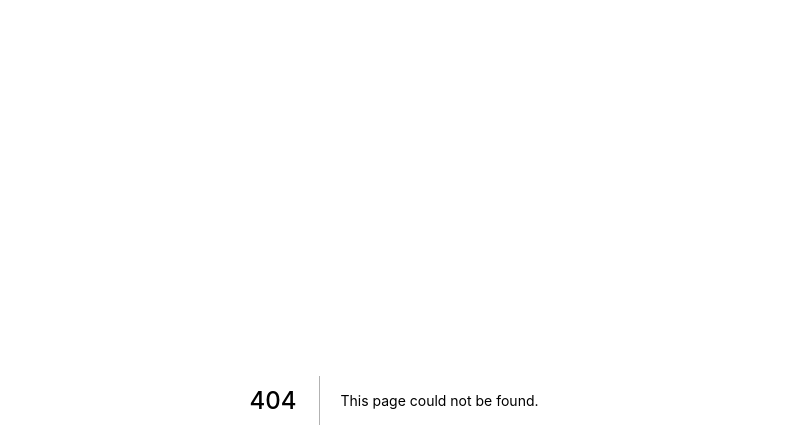
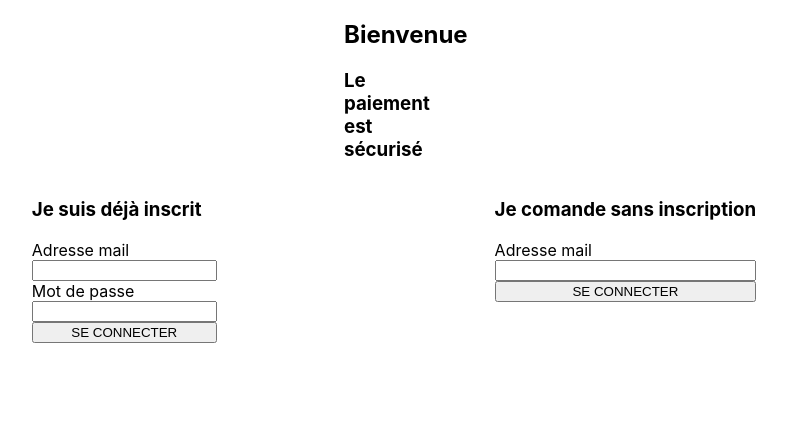
Before and after one commit to ComicScrip/locab, a Next.js app: page /recap in a window 1280 px wide. Before the commit this address had no page. Shown: the top 448 px of the page, without its empty margins (246-1033 px from the left). Built offline with nearby package versions, Linux system fonts and the light colour scheme; a web font is replaced by a local one.

Commit message:
page welcome

```diff
--- /dev/null
+++ b/components/welcome.js
@@ -0,0 +1,57 @@
+import styles from "../styles/Welcome.module.css";
+
+export default function Welcome() {
+  return (
+    <div className={styles.container}>
+      <div className={styles.title}>
+        <h2>Bienvenue</h2>
+        <h3>Le paiement est sécurisé</h3>
+      </div>
+      <div className={styles.containerbloc}>
+        <div className={styles.bloc1}>
+          <h3>Je suis déjà inscrit</h3>
+          <form className={styles.inscrit}>
+            <label htmlFor="email" className={styles.email}>
+              Adresse mail
+            </label>
+            <input
+              className={styles.textarea}
+              id="email"
+              type="email"
+              required
+            />
+            <label htmlFor="password" className={styles.password}>
+              Mot de passe
+            </label>
+            <input
+              className={styles.textarea}
+              id="password"
+              type="password"
+              required
+            />
+            <button type="submit" className={styles.button}>
+              SE CONNECTER
+            </button>
+          </form>
+        </div>
+        <div className={styles.bloc2}>
+          <h3>Je comande sans inscription</h3>
+          <form className={styles.inscrit}>
+            <label htmlFor="email" className={styles.email}>
+              Adresse mail
+            </label>
+            <input
+              className={styles.textarea}
+              id="email"
+              type="email"
+              required
+            />
+            <button type="submit" className={styles.button}>
+              SE CONNECTER
+            </button>
+          </form>
+        </div>
+      </div>
+    </div>
+  );
+}
--- /dev/null
+++ b/pages/recap.js
@@ -0,0 +1,16 @@
+import Head from "next/head";
+import styles from "../styles/Home.module.css";
+import Welcome from "../components/welcome";
+
+export default function Recap() {
+  return (
+    <div className={styles.container}>
+      <Head>
+        <title>Loca-b</title>
+        <meta name="description" content="Locab" />
+        <link rel="icon" href="/favicon.ico" />
+      </Head>
+      <Welcome />
+    </div>
+  );
+}
--- /dev/null
+++ b/styles/Welcome.module.css
@@ -0,0 +1,15 @@
+.title {
+  margin: 0 auto;
+  width: 100px;
+}
+
+.containerbloc {
+  display: flex;
+  flex-direction: row;
+  justify-content: space-evenly;
+}
+
+.inscrit {
+  display: flex;
+  flex-direction: column;
+}
```
Also changed, not shown: 1 other file (tests, documents, lock files or other folders).
